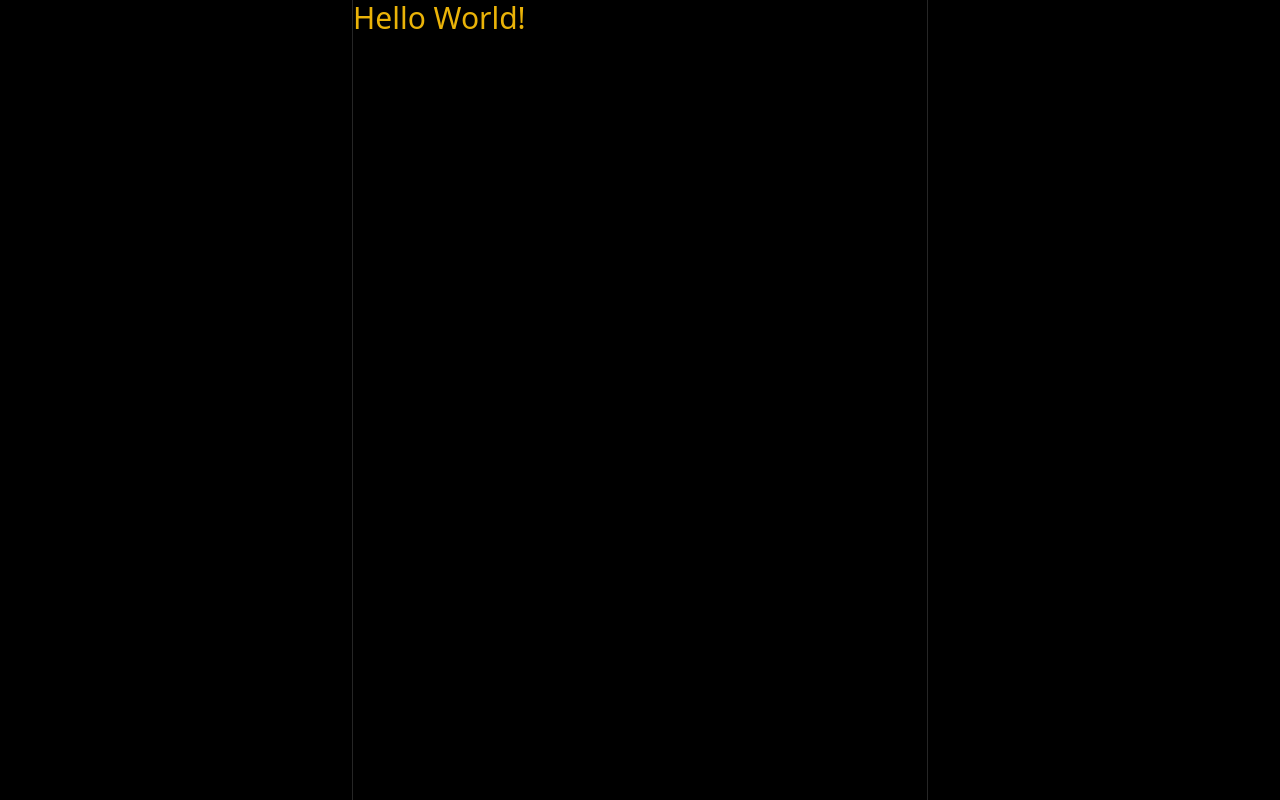
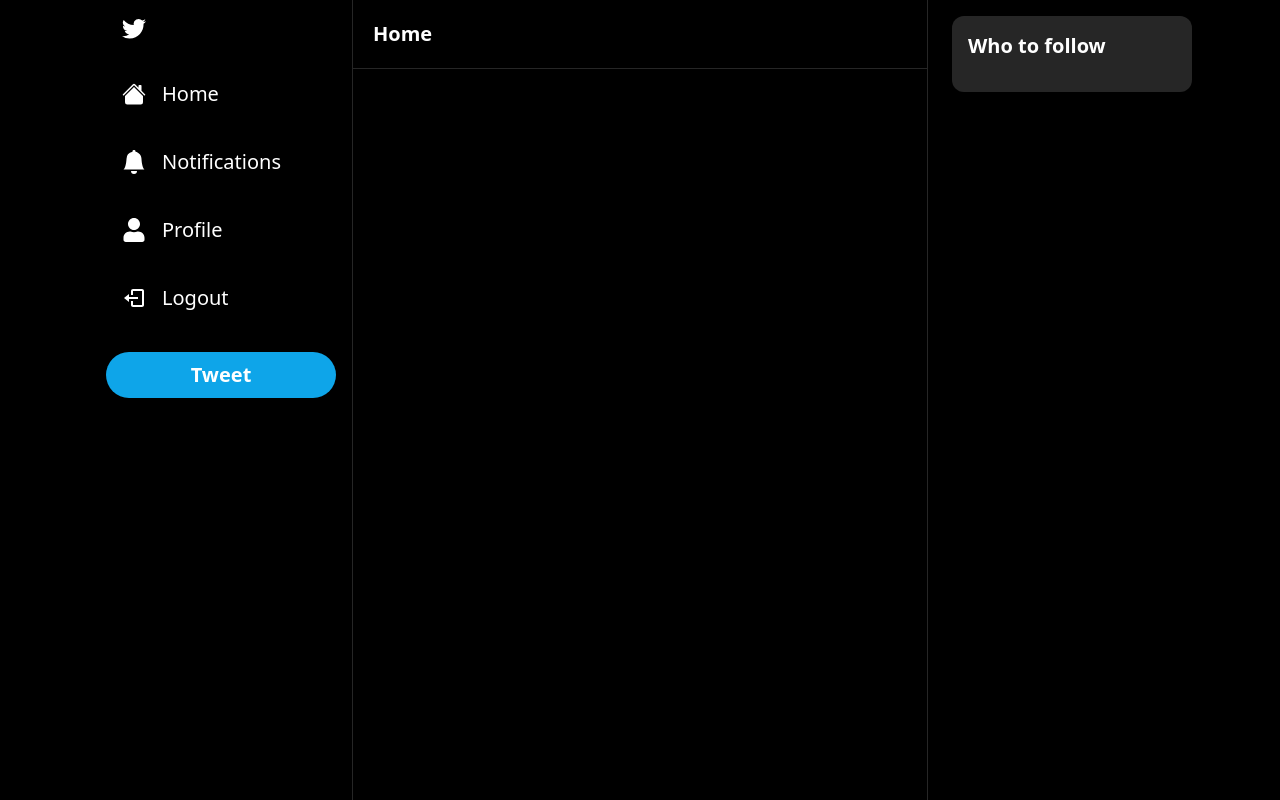
Before and after one commit to denys-kolomiiets/like-twit, a Next.js app: page / in a window 1280 px wide. Built offline with nearby package versions, Linux system fonts and the light colour scheme.

Commit message:
+ add sidebar and simple header

```diff
--- /dev/null
+++ b/components/Header.tsx
@@ -0,0 +1,32 @@
+import { useRouter } from "next/router";
+import React, { useCallback } from "react";
+import { BiArrowBack } from "react-icons/bi";
+
+interface HeaderProps {
+  label: string;
+  showBackArrow?: boolean;
+}
+const Header: React.FC<HeaderProps> = ({ label, showBackArrow }) => {
+  const router = useRouter();
+
+  const handleBack = useCallback(() => {
+    router.back();
+  }, [router]);
+  return (
+    <div className="border-b-[1px] border-neutral-800 p-5">
+      <div className="flex flex-row items-center gap-2">
+        {showBackArrow && (
+          <BiArrowBack
+            className="cursor-pointer hover:opacity-70 transition"
+            onClick={handleBack}
+            size={20}
+            color="white"
+          />
+        )}
+        <h1 className="text-white text-xl font-semibold">{label}</h1>
+      </div>
+    </div>
+  );
+};
+
+export default Header;
--- a/components/Layout.tsx
+++ b/components/Layout.tsx
@@ -1,5 +1,5 @@
 import Sidebar from "./layout/Sidebar";
-
+import FollowBar from "./layout/FollowBar";
 interface LayoutProps {
   children: React.ReactNode;
 }
@@ -13,6 +13,7 @@
           <div className="col-span-3 lg:col-span-2 border-x-[1px] border-neutral-800">
             {children}
           </div>
+          <FollowBar />
         </div>
       </div>
     </div>
--- /dev/null
+++ b/components/layout/FollowBar.tsx
@@ -0,0 +1,14 @@
+import React from "react";
+
+const FollowBar = () => {
+  return (
+    <div className="px-6 py-4 hidden lg:block">
+      <div className="bg-neutral-800 rounded-xl p-4">
+        <h2 className="text-white text-xl font-semibold">Who to follow</h2>
+        <div className="flex flex-col gap-6 mt-4">{/*to do user list */}</div>
+      </div>
+    </div>
+  );
+};
+
+export default FollowBar;
--- a/components/layout/Sidebar.tsx
+++ b/components/layout/Sidebar.tsx
@@ -1,5 +1,46 @@
+import { BsBellFill, BsHouseFill } from "react-icons/bs";
+import { FaUser } from "react-icons/fa";
+import SidebarLogo from "./SidebarLogo";
+import SidebarItem from "./SidebarItem";
+import SidebarTweetButton from "./SidebarTweetButton";
+import { BiLogOut } from "react-icons/bi";
 const Sidebar = () => {
-  return <div></div>;
+  const items = [
+    {
+      label: "Home",
+      href: "/",
+      icon: BsHouseFill,
+    },
+    {
+      label: "Notifications",
+      href: "/notifications",
+      icon: BsBellFill,
+    },
+    {
+      label: "Profile",
+      href: "/users/123",
+      icon: FaUser,
+    },
+  ];
+  return (
+    <div className="col-span-1 h-full pr-4 md:pr-4">
+      <div className="flex flex-col items-end">
+        <div className="space-y-2 lg:w-[230px]">
+          <SidebarLogo />
+          {items.map((item) => (
+            <SidebarItem
+              key={item.href}
+              href={item.href}
+              label={item.label}
+              icon={item.icon}
+            />
+          ))}
+          <SidebarItem onClick={() => {}} icon={BiLogOut} label="Logout" />
+          <SidebarTweetButton />
+        </div>
+      </div>
+    </div>
+  );
 };
 
 export default Sidebar;
--- /dev/null
+++ b/components/layout/SidebarItem.tsx
@@ -0,0 +1,27 @@
+import React from "react";
+import { IconType } from "react-icons";
+
+interface SidebarItemProps {
+  label: string;
+  href: string;
+  icon: IconType;
+  onClick?: () => void;
+}
+const SidebarItem: React.FC<SidebarItemProps> = ({
+  label,
+  href,
+  icon: Icon,
+}) => {
+  return (
+    <div className="flex flex-row items-center">
+      <div className="relative rounded-full h-14 w-14 flex items-center justify-center p-4 hover:bg-slate-300 hover:bg-opacity-10 cursor-pointer lg:hidden">
+        <Icon size={28} color="white" />
+      </div>
+      <div className="relative hidden lg:flex items-center gap-4 p-4 rounded-full hover:bg-slate-300 hover:bg-opacity-10 cursor-pointer ">
+        <Icon size={24} color="white" />
+        <p className="hidden lg:block text-white text-xl">{label}</p>
+      </div>
+    </div>
+  );
+};
+export default SidebarItem;
--- /dev/null
+++ b/components/layout/SidebarLogo.tsx
@@ -0,0 +1,16 @@
+import React from "react";
+import { useRouter } from "next/router";
+import { BsTwitter } from "react-icons/bs";
+const SidebarLogo = () => {
+  const router = useRouter();
+
+  return (
+    <div
+      onClick={() => router.push("/")}
+      className="rounded-full h-14 w-14 p-4 flex items-center justify-center hover:bg-blue-300 hover:bg-opacity-10 cursor-pointer transition"
+    >
+      <BsTwitter size={28} color="white" />
+    </div>
+  );
+};
+export default SidebarLogo;
--- /dev/null
+++ b/components/layout/SidebarTweetButton.tsx
@@ -0,0 +1,21 @@
+import { useRouter } from "next/router";
+import React from "react";
+import { FaFeather } from "react-icons/fa";
+
+const SidebarTweetButton = () => {
+  const router = useRouter();
+  return (
+    <div onClick={() => router.push("/")}>
+      <div className="mt-6 lg:hidden rounded-full h-14 w-14 p-4 flex items-center justify-center bg-sky-500 hover:bg-opacity-80 transition cursor-pointer">
+        <FaFeather size={24} color="white" />
+      </div>
+      <div className="mt-6 hidden lg:block px-4 py-2 rounded-full bg-sky-500 hover:bg-opacity-90 cursor-pointer transition">
+        <p className="hidden lg:block text-center font-semibold text-white text-[20px]">
+          Tweet
+        </p>
+      </div>
+    </div>
+  );
+};
+
+export default SidebarTweetButton;
--- a/package.json
+++ b/package.json
@@ -11,7 +11,8 @@
   "dependencies": {
     "next": "14.1.3",
     "react": "^18",
-    "react-dom": "^18"
+    "react-dom": "^18",
+    "react-icons": "^5.0.1"
   },
   "devDependencies": {
     "@types/node": "^20",
--- a/pages/index.tsx
+++ b/pages/index.tsx
@@ -1,3 +1,9 @@
+import Header from "@/components/Header";
+
 export default function Home() {
-  return <div className="text-3xl text-yellow-500">Hello World!</div>;
+  return (
+    <>
+      <Header label="Home" />
+    </>
+  );
 }
```
Also changed, not shown: 1 other file (tests, documents, lock files or other folders).
